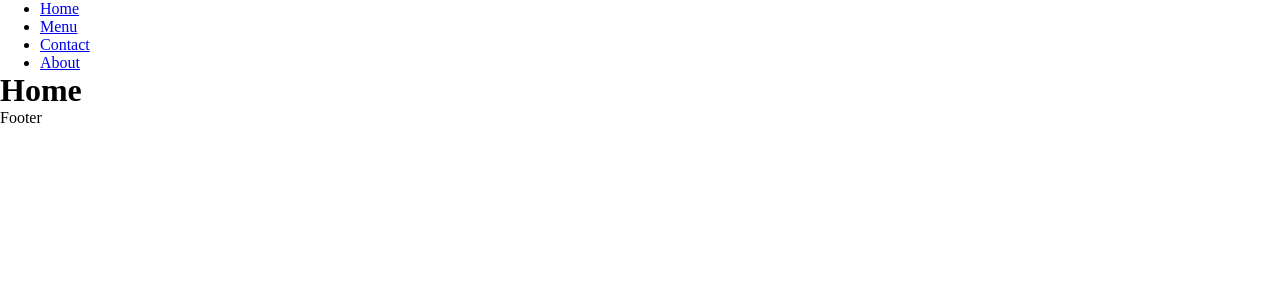
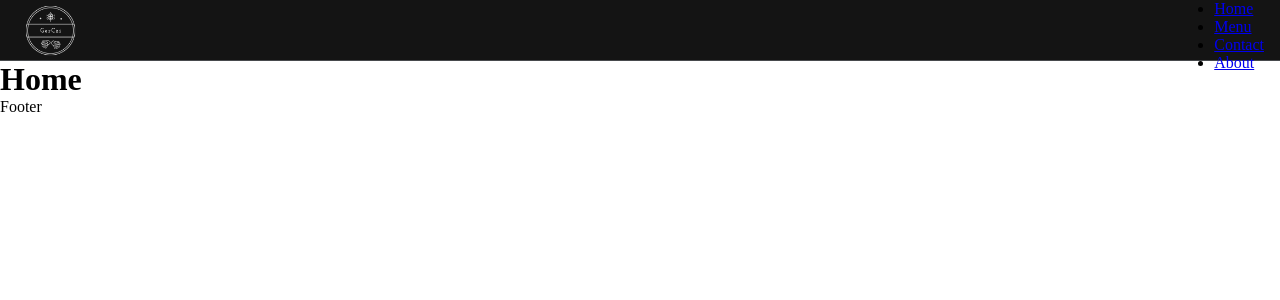
Before and after one commit to AkosCzifra/gerczi-frontend, a React (Create React App) app: page / in a window 1280 px wide. Shown: the top 300 px of the page. Built offline with nearby package versions, Linux system fonts and the light colour scheme.

Commit message:
implemented Navbar

```diff
--- a/src/components/navbar/NavBar.js
+++ b/src/components/navbar/NavBar.js
@@ -1,13 +1,41 @@
 import React from 'react';
+import styled from 'styled-components'
+
+import AccountCircleIcon from '@material-ui/icons/AccountCircle';
+import ShoppingCartIcon from '@material-ui/icons/ShoppingCart';
 
 import NavItems from './NavItems'
+import NavIcon from './NavIcon'
+import NavLogo from './NavLogo'
+import NavLink from './NavLink'
+import DropdownMenu from './DropdownMenu';
 
-const NavBar = (props) => {
+
+
+const Nav = styled.nav`
+  height: var(--nav-size);
+  background-color: var(--bg);
+  padding: 0 1rem;
+  border-bottom: var(--border);
+  display: flex;
+  justify-content: space-between;
+`
+
+function Navbar() {
     return (
-        <header>
-            <NavItems />
-        </header>
+        <Nav>
+            <NavLogo url="/"></NavLogo>
+            <NavItems>
+                <NavLink name="Menu" url="/menu"></NavLink>
+                <NavLink name="Contact" url="/contact"></NavLink>
+                <NavLink name="About" url="/about"></NavLink>
+                <NavIcon icon={<AccountCircleIcon />} url="#">
+                    <DropdownMenu />
+                </NavIcon>
+                <NavIcon icon={<ShoppingCartIcon />} url="/cart"></NavIcon>
+            </NavItems>
+        </Nav>
     )
 }
 
-export default NavBar;
+export default Navbar;
```
